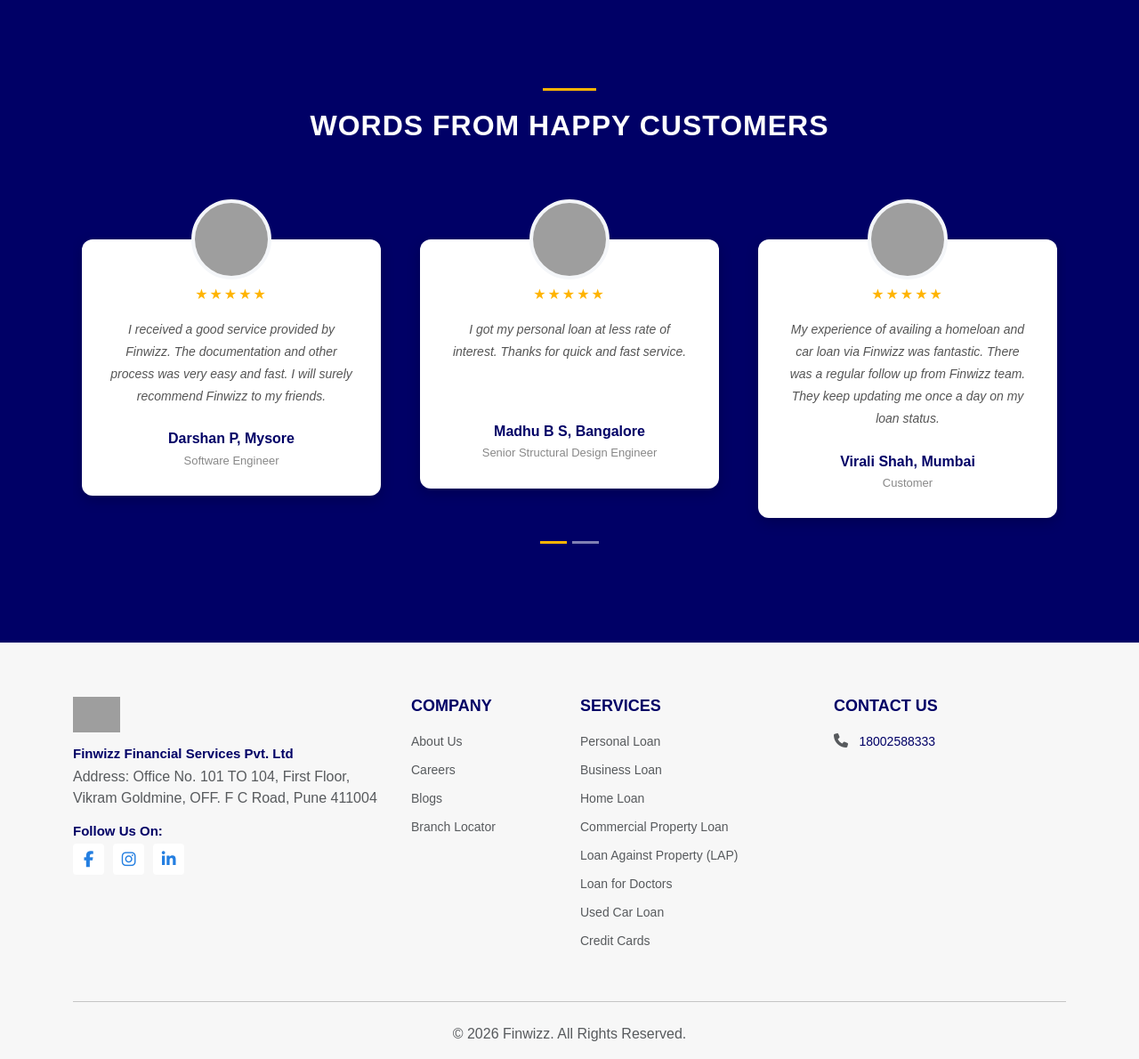
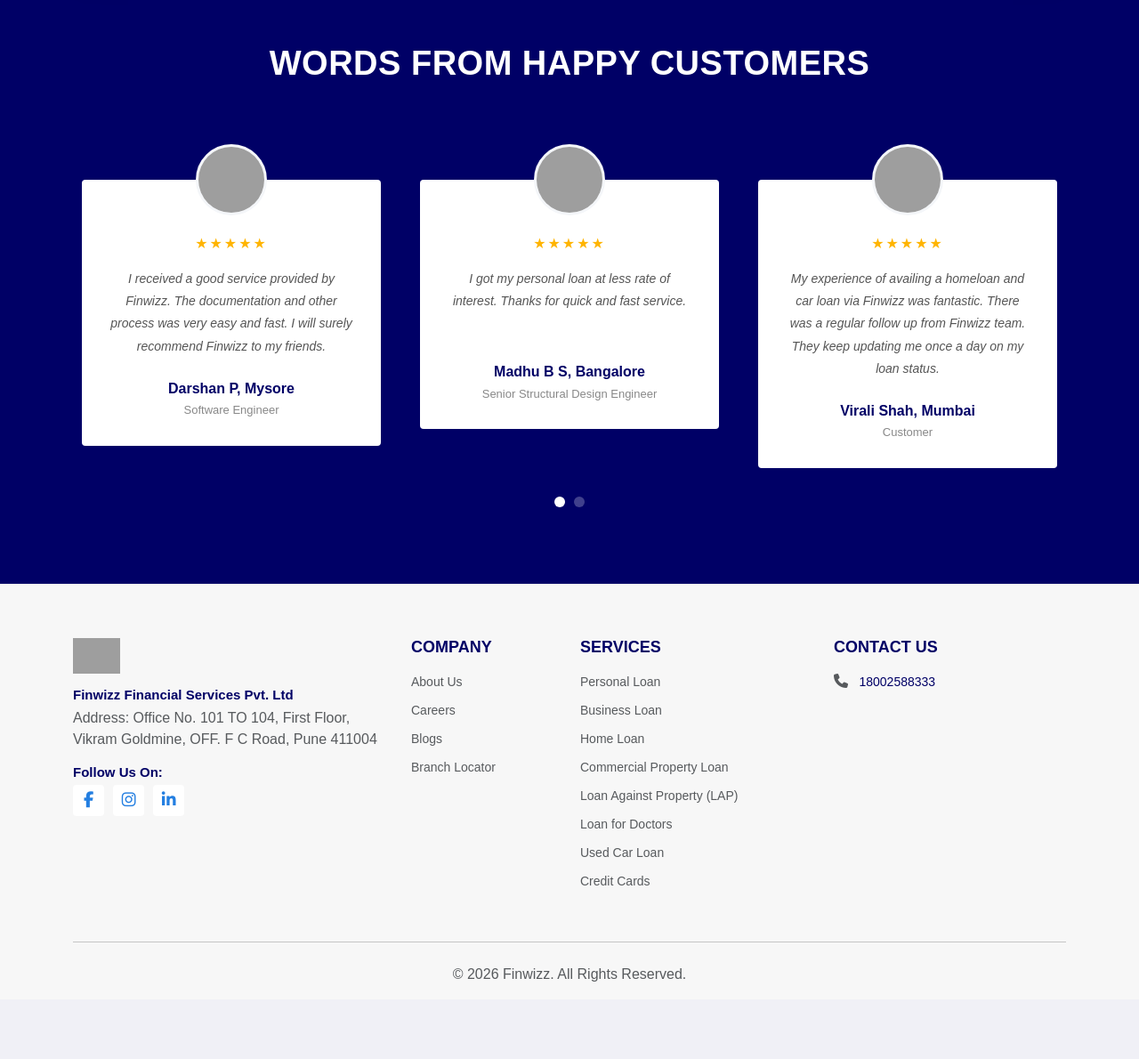
Before and after one commit to Alakh11/finwizz, a Django app: template templates/index.html in a window 1280 px wide. Shown: the part 3149-4339 px from the top of the page at 89% size. After the commit the page ends 4252 px from the top, so only its background shows below. Run offline with Django 5.2, Linux system fonts and the light colour scheme; the template is opened without the code that fills it, so the values that code supplies are empty; parts of the project's set-up code (start-up, migrations or seed data) failed here and were passed over; grey boxes are pictures that could not be loaded.

Commit message:
update on the home page

```diff
--- a/static/css/index.css
+++ b/static/css/index.css
@@ -292,54 +303,53 @@ section {
     position: relative;
 }
 
-.stat-box:not(:last-child)::after {
+.stat-box:not(.border-none)::after {
     content: '';
     position: absolute;
     right: -15px;
-    top: 10%;
-    height: 80%;
+    top: 15%;
+    height: 70%;
     width: 1px;
-    background: rgba(0, 0, 0, 0.1);
+    background: #999;
+    transform: rotate(20deg);
 }
 
 .stat-box h3 {
-    font-size: 55px;
-    margin-bottom: 10px;
-    font-weight: 800;
+    font-size: 75px;
+    font-weight: 600;
+    line-height: normal;
+    color: #000066;
+    margin-bottom: 5px;
 }
 
 .stat-box span {
     font-size: 16px;
+    color: #444;
 }
 
 .testimonial-section {
     background: #000066;
-    padding: 100px 0;
-}
-
-.heading_border {
-    width: 60px;
-    height: 3px;
-    background: #ffb400;
-    margin: 0 auto 20px;
+    padding: 220px 0 100px 0;
+    position: relative;
+    z-index: 1;
 }
 
 .testimonial-section .light h2 {
     color: #fff;
-    text-transform: uppercase;
-    font-size: 32px;
-    letter-spacing: 1px;
+    font-size: 38px;
+    font-weight: 700;
+    letter-spacing: 0.5px;
 }
 
 .testimonial-inner {
     padding-top: 60px;
-    padding-bottom: 40px;
+    padding-bottom: 30px;
 }
 
 .testimonial-card {
     background: #fff;
-    border-radius: 12px;
-    padding: 50px 30px 30px;
+    border-radius: 4px;
+    padding: 60px 30px 30px;
     text-align: center;
     margin: 0 10px;
     position: relative;
@@ -347,18 +357,17 @@ section {
     display: flex;
     flex-direction: column;
     justify-content: flex-start;
-    box-shadow: 0 5px 15px rgba(0, 0, 0, 0.2);
 }
 
 .testimonial-card img {
-    width: 90px;
-    height: 90px;
+    width: 80px;
+    height: 80px;
     border-radius: 50%;
     position: absolute;
-    top: -45px;
+    top: -40px;
     left: 50%;
     transform: translateX(-50%);
-    border: 4px solid #f4f6f9;
+    border: 3px solid #f4f6f9;
     background: #fff;
     object-fit: cover;
 }
@@ -392,19 +401,20 @@ section {
 }
 
 .custom-indicators {
-    bottom: -15px;
+    bottom: -30px;
 }
 
-.custom-indicators li {
-    background-color: rgba(255, 255, 255, 0.5);
-    width: 12px;
-    height: 12px;
-    border-radius: 50%;
-    margin: 0 5px;
+.custom-indicators button {
+    background-color: rgba(255, 255, 255, 0.5) !important;
+    width: 12px !important;
+    height: 12px !important;
+    border-radius: 50% !important;
+    margin: 0 5px !important;
+    border: none !important;
 }
 
 .custom-indicators .active {
-    background-color: #ffb400;
+    background-color: #fff !important;
 }
 
 .custom-control-white {
--- a/templates/index.html
+++ b/templates/index.html
@@ -144,7 +144,7 @@
                     <div class="accordion-item active">
                         <div class="accordion-title">
                             <i class="fas fa-edit"></i> Apply
-                            <span>+</span>
+                            <span>-</span>
                         </div>
                         <div class="accordion-content" style="display: block;">
                             At this stage, you will need to fill in your details on the ‘Apply Now’ page and we will get in touch with you at the earliest.
@@ -212,56 +212,54 @@
     </div>
 </section>
 
-<section class="stats-section" style="background: url('{{ MEDIA_IMG_URL }}images/funfact-bg-3.jpg') no-repeat center center; background-size: cover; position: relative;">
+<section class="stats-wrapper-section">
+    <div class="container">
+        <div class="stats-box-container" style="background-image: url('{{ MEDIA_IMG_URL }}images/funfact-bg-3.jpg');">
             <div class="advisor-overlay"></div>
-    <div class="container" style="position: relative; z-index: 2;">
 
+            <div class="position-relative" style="z-index: 2;">
                 <div class="text-center mb-5">
-            <h2 style="color: #000;">Let the numbers talk</h2>
-            <p style="color: #000; max-width: 800px; margin: 0 auto; font-size: 16px;">
-                Propelled by this sheer passion for making loans accessible to everyone, Finwizz has made Lakhs of dreams possible with the privilege of need-based loans.
+                    <h2 style="color: #000066; font-size: 38px; font-weight: 700; margin-bottom: 15px;">Let the numbers talk</h2>
+                    <p style="color: #444; max-width: 800px; margin: 0 auto; font-size: 16px;">
+                        Propelled by this sheer passion for making loans accessible to everyone, Finwizz has made Lakh of dreams possible with the privilege of need-based loans.
                     </p>
                 </div>
 
                 <div class="stats-grid">
                     <div class="stat-box">
-                <h3 style="color: #000066;"><span class="counter" data-count="3">0</span></h3>
-                <span style="color: #000; font-weight: 600;">Employees</span>
+                        <h3><span class="counter" data-count="2" data-suffix="K+">0</span></h3>
+                        <span>Employees</span>
                     </div>
 
                     <div class="stat-box">
-                <h3 style="color: #000066;"><span class="counter" data-count="60">0</span></h3>
-                <span style="color: #000; font-weight: 600;">Locations</span>
+                        <h3><span class="counter" data-count="60" data-suffix="+">0</span></h3>
+                        <span>Location</span>
                     </div>
 
                     <div class="stat-box">
-                <h3 style="color: #000066;"><span class="counter" data-count="100">0</span></h3>
-                <span style="color: #000; font-weight: 600;">% Satisfaction</span>
+                        <h3><span class="counter" data-count="100" data-suffix="">0</span></h3>
+                        <span>% Satisfaction</span>
                     </div>
 
-            <div class="stat-box">
-                <h3 style="color: #000066;"><span class="counter" data-count="2">0</span></h3>
-                <span style="color: #000; font-weight: 600;">Happy Customers</span>
+                    <div class="stat-box border-none">
+                        <h3><span class="counter" data-count="2" data-suffix="M+">0</span></h3>
+                        <span>Happy Customers</span>
                     </div>
                 </div>
-
+            </div>
+        </div>
     </div>
 </section>
 
+<!-- TESTIMONIALS -->
 <section class="testimonial-section">
     <div class="container">
 
         <div class="section-title light text-center mb-5">
-            <div class="heading_border"></div>
-            <h2>Words from happy customers</h2>
+            <h2 class="text-uppercase text-white">WORDS FROM HAPPY CUSTOMERS</h2>
         </div>
 
         <div id="testimonialCarouselDesktop" class="carousel slide d-none d-md-block" data-bs-ride="carousel" data-bs-interval="5000">
-
-            <div class="carousel-indicators custom-indicators">
-                <button type="button" data-bs-target="#testimonialCarouselDesktop" data-bs-slide-to="0" class="active" aria-current="true" aria-label="Slide 1"></button>
-                <button type="button" data-bs-target="#testimonialCarouselDesktop" data-bs-slide-to="1" aria-label="Slide 2"></button>
-            </div>
 
             <div class="carousel-inner testimonial-inner">
 
@@ -330,6 +328,11 @@
                 </div>
 
             </div>
+
+            <div class="carousel-indicators custom-indicators">
+                <button type="button" data-bs-target="#testimonialCarouselDesktop" data-bs-slide-to="0" class="active" aria-current="true" aria-label="Slide 1"></button>
+                <button type="button" data-bs-target="#testimonialCarouselDesktop" data-bs-slide-to="1" aria-label="Slide 2"></button>
+            </div>
         </div>
 
         <div id="testimonialCarouselMobile" class="carousel slide d-block d-md-none" data-bs-ride="carousel" data-bs-interval="4000">
```
Also changed, not shown: other parts of static/css/index.css (+80 -13 lines), static/js/index.js (+30 -16 lines), 2 other files. Lines whose indentation alone changed are shown as unchanged.
